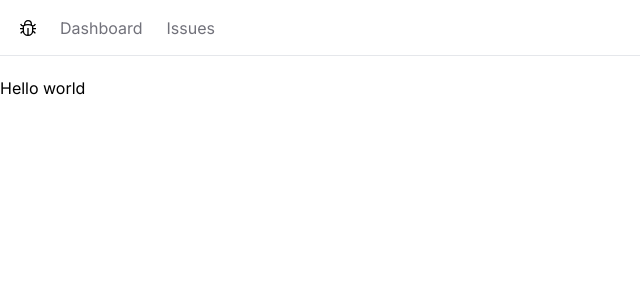
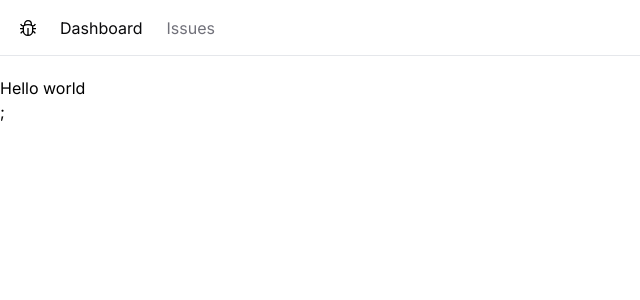
Before and after one commit to SarthakXO/issueTracker-Memboro, a Next.js app: page / in a window 1280 px wide. Shown: the top 300 px of the page, without its empty margins (0-640 px from the left). Built offline with nearby package versions, Linux system fonts and the light colour scheme.

Commit message:
Styled active links in navbar

```diff
--- a/app/Navbar.tsx
+++ b/app/Navbar.tsx
@@ -1,9 +1,14 @@
+"use client";
 import Link from "next/link";
+import { usePathname } from "next/navigation";
 import React from "react";
+import classnames from "classnames";
 
 import { GrBug } from "react-icons/gr";
 
 const Navbar = () => {
+  const currentPath = usePathname();
+  // console.log(currentPath);
   const links = [
     { label: "Dashboard", href: "/" },
     { label: "Issues", href: "/issues" },
@@ -17,7 +22,11 @@ const Navbar = () => {
         {links.map((link) => (
           <Link
             key={link.href}
-            className="text-zinc-500 hover:text-zinc-900 transition-colors"
+            className={classnames({
+              "text-zinc-950": link.href == currentPath,
+              "text-zinc-500": link.href != currentPath,
+              "hover:text-zinc-800 transition-colors": true,
+            })}
             href={link.href}
           >
             {link.label}
--- /dev/null
+++ b/app/issues/page.tsx
@@ -0,0 +1,12 @@
+import React from "react";
+
+const page = () => {
+  return (
+    <>
+      <title>Issues</title>
+      <div>Issues page</div>;
+    </>
+  );
+};
+
+export default page;
--- a/app/page.tsx
+++ b/app/page.tsx
@@ -1,5 +1,10 @@
 import Image from "next/image";
 
 export default function Home() {
-  return <div>Hello world</div>;
+  return (
+    <>
+      <title>Dashboard</title>
+      <div>Hello world</div>;
+    </>
+  );
 }
--- a/package.json
+++ b/package.json
@@ -13,6 +13,7 @@
     "@types/react": "18.2.28",
     "@types/react-dom": "18.2.13",
     "autoprefixer": "10.4.16",
+    "classnames": "^2.3.2",
     "eslint": "8.51.0",
     "eslint-config-next": "13.5.5",
     "next": "13.5.5",
```
Also changed, not shown: 1 other file (tests, documents, lock files or other folders).
